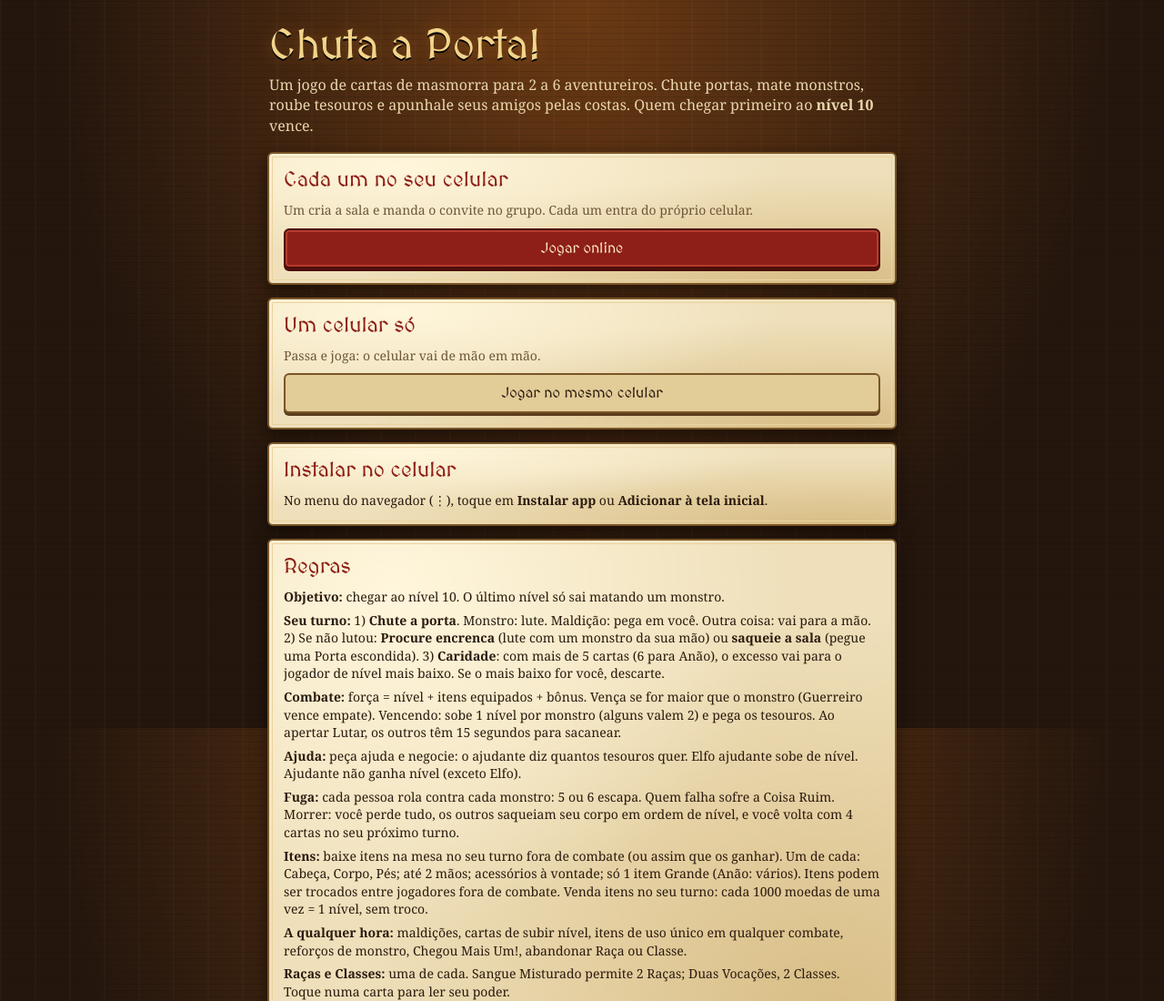
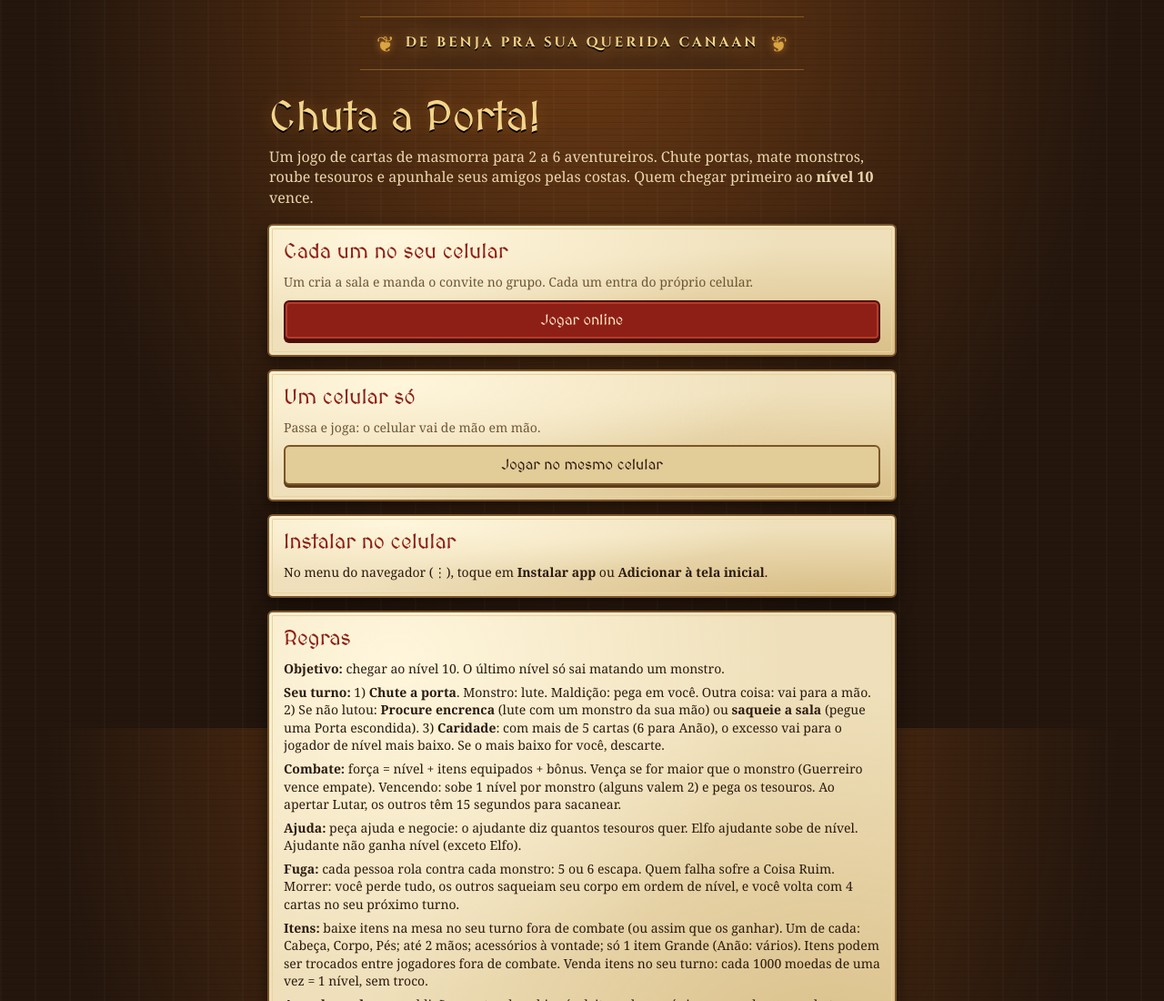
Before and after one commit to emaildobenja-creator/chuta-a-porta, a plain HTML site: page index.html in a window 1280 px wide. Shown: the top 1100 px of the page at 91% size. Drawn offline with Linux system fonts and the light colour scheme; a web font is replaced by a local one.

Commit message:
Adiciona dedicatória na tela inicial
Co-Authored-By: Claude Opus 5.5 <noreply@anthropic.com>
Claude-Session: https://claude.ai/code/session_01MnunVEpXQFDHCEbAq2VXdh

```diff
--- a/index.html
+++ b/index.html
@@ -88,6 +88,10 @@ input{font-family:var(--body);font-size:18px;padding:11px;border-radius:6px;bord
 .viewer button.on{background:var(--gold)}
 details>summary{font-family:var(--display);cursor:pointer;color:var(--wax);font-size:18px}
 .rules p{margin-bottom:6px}
+.dedic{margin:6px auto 0;display:flex;align-items:center;justify-content:center;gap:12px;padding:12px 18px;max-width:100%;text-align:center;border-top:1px solid #b8862b88;border-bottom:1px solid #b8862b88;background:linear-gradient(90deg,transparent,#3a241699 20%,#3a241699 80%,transparent)}
+.dedic .dtx{font-family:var(--num);font-weight:700;font-size:15px;letter-spacing:3px;line-height:1.5;color:#f3d48a;text-shadow:0 0 12px #ffb04a66,0 2px 0 #000;text-wrap:balance}
+.dedic .orn{font-size:24px;color:#d9a441;text-shadow:0 0 10px #ffb04a88}.dedic .orn.flip{transform:scaleX(-1)}
+@media (prefers-reduced-motion:no-preference){.dedic{animation:dedin 1.6s ease-out both}.dedic .dtx{animation:glow 3s ease-in-out 1.6s infinite alternate}@keyframes dedin{from{opacity:.15;letter-spacing:8px}to{opacity:1}}@keyframes glow{to{text-shadow:0 0 22px #ffc76acc,0 2px 0 #000}}}
 @media (prefers-reduced-motion:no-preference){.pulse{animation:pulse 1s ease-in-out infinite alternate}@keyframes pulse{to{transform:scale(1.03)}}}
 </style>
 </head>
@@ -338,7 +342,7 @@ const RULES=`<div class="rules small">
 <p><b>Raças e Classes:</b> uma de cada. Sangue Misturado permite 2 Raças; Duas Vocações, 2 Classes. Toque numa carta para ler seu poder.</p></div>`;
 
 function renderHome(){
-  $app.innerHTML=`<div class="hero-title"><h1>Chuta a Porta!</h1><p>Um jogo de cartas de masmorra para 2 a 6 aventureiros. Chute portas, mate monstros, roube tesouros e apunhale seus amigos pelas costas. Quem chegar primeiro ao <b>nível 10</b> vence.</p></div>
+  $app.innerHTML=`<div class="dedic" role="note"><span class="orn">❦</span><span class="dtx">DE BENJA PRA SUA QUERIDA CANAAN</span><span class="orn flip">❦</span></div><div class="hero-title"><h1>Chuta a Porta!</h1><p>Um jogo de cartas de masmorra para 2 a 6 aventureiros. Chute portas, mate monstros, roube tesouros e apunhale seus amigos pelas costas. Quem chegar primeiro ao <b>nível 10</b> vence.</p></div>
   <div class="panel"><h2>Cada um no seu celular</h2><p class="muted small">Um cria a sala e manda o convite no grupo. Cada um entra do próprio celular.</p>
     ${fdb?`<button class="main" id="goOnline">Jogar online</button>`:`<p class="small" style="color:var(--wax)">Sem conexão com o servidor das salas. Verifique a internet e recarregue.</p>`}</div>
   <div class="panel"><h2>Um celular só</h2><p class="muted small">Passa e joga: o celular vai de mão em mão.</p><button id="goLocal">Jogar no mesmo celular</button>${ls('chuta_local2')?`<button id="resumeLocal">Continuar partida salva</button>`:''}</div>
--- a/sw.js
+++ b/sw.js
@@ -1,4 +1,4 @@
-const CACHE='chuta-v1';
+const CACHE='chuta-v2';
 const SHELL=['./','index.html','manifest.json','icon-192.png','icon-512.png'];
 self.addEventListener('install',e=>{e.waitUntil(caches.open(CACHE).then(c=>c.addAll(SHELL)));self.skipWaiting()});
 self.addEventListener('activate',e=>{e.waitUntil(caches.keys().then(ks=>Promise.all(ks.filter(k=>k!==CACHE).map(k=>caches.delete(k)))));self.clients.claim()});
```
